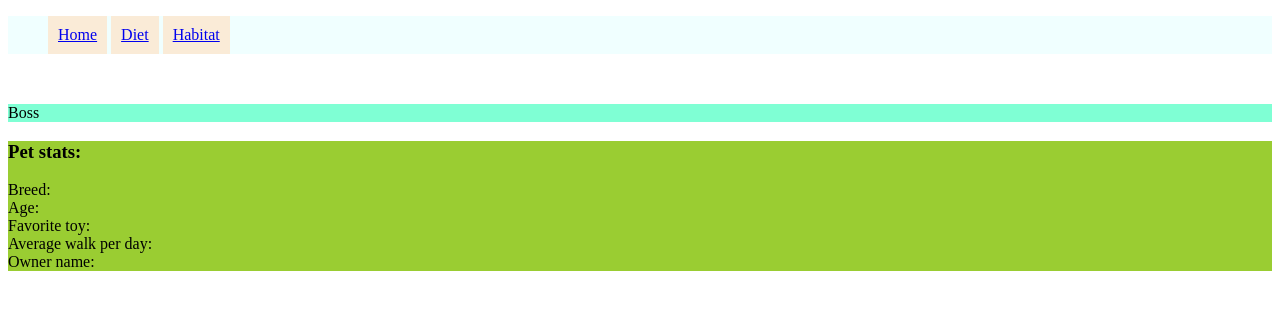
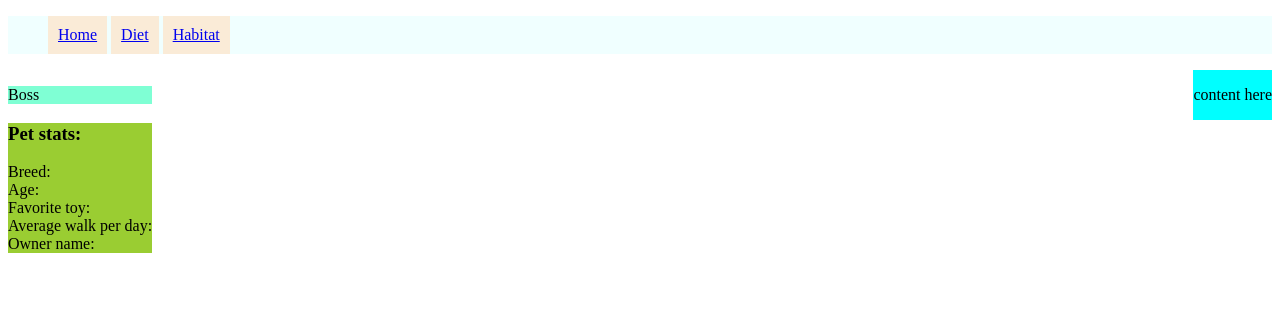
Before and after one commit to calatheazebrina/My_First_Repo, a plain HTML site: page index.html in a window 1280 px wide. Drawn offline with Linux system fonts and the light colour scheme.

Commit message:
added columns and body content

```diff
--- a/index.html
+++ b/index.html
@@ -19,7 +19,7 @@
 <body>
 <!--Body content-->
     <div class="body">
-
+        <p>content here</p>
     </div>
 <!--Side navigation-->
     <aside class="sidebar">
--- a/style.css
+++ b/style.css
@@ -8,7 +8,11 @@ nav li{
     background-color: antiquewhite;
 }
 .body{
-    display:inline-block;
+    float:right;
+    background-color: aqua;
+}
+aside{
+    float:left;
 }
 .petImage{
     background-color: aquamarine;
```
